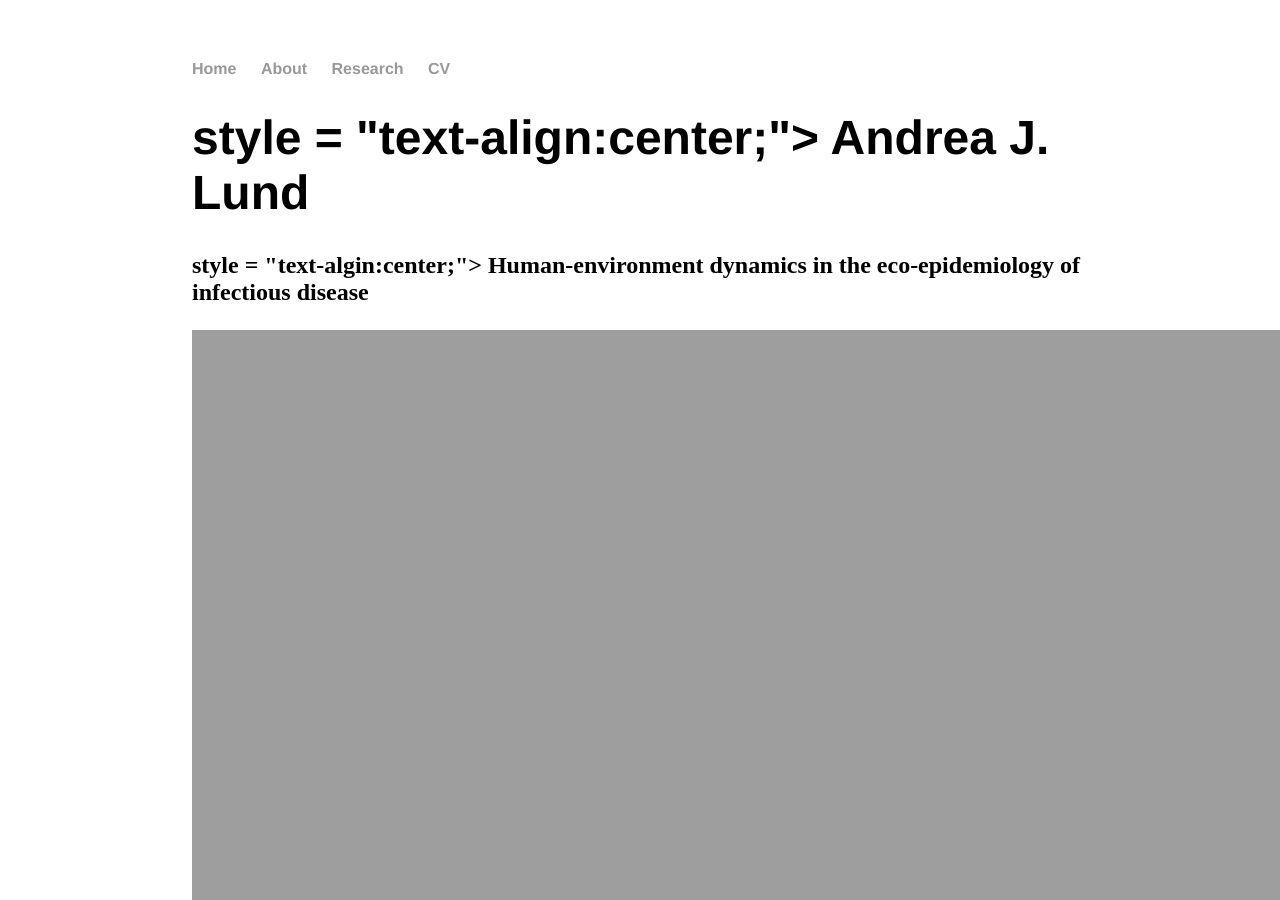
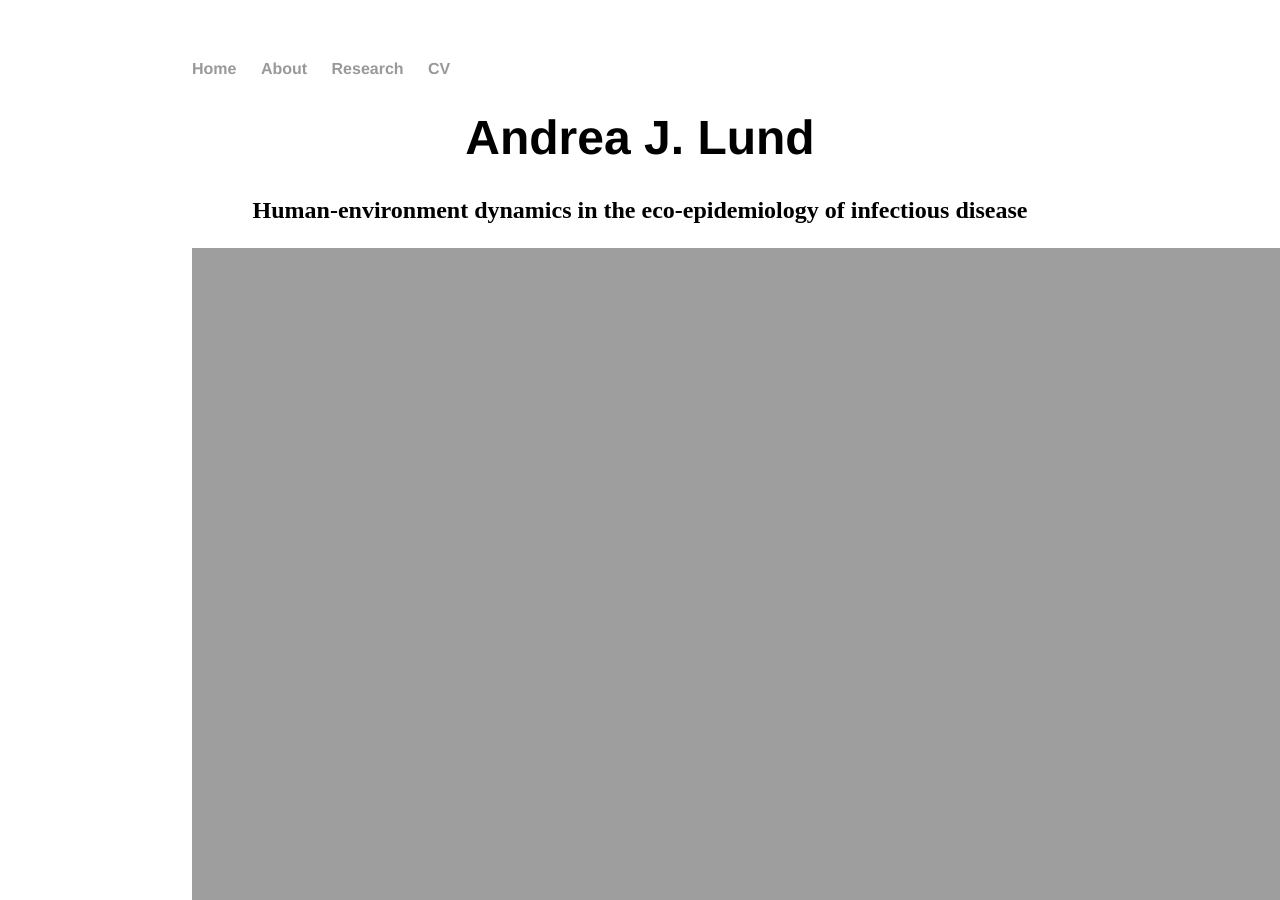
Before and after one commit to andjanlund/andjanlund.github.io, a Jekyll site: the page built from index.html, in a window 1280 px wide and 900 px high. Built offline with Jekyll 4.4.1, drawn with Linux system fonts in a browser that asks for light colours.

Commit message:
fixing headings one last time

```diff
--- a/index.html
+++ b/index.html
@@ -4,8 +4,8 @@ title: Andrea J. Lund
 ---
 <div class="blurb">
 
-	<h1>style = "text-align:center;"> Andrea J. Lund</h1>
-	<h2>style = "text-algin:center;"> Human-environment dynamics in the eco-epidemiology of infectious disease</h2>
+	<h1 style = "text-align:center;"> Andrea J. Lund</h1>
+	<h2 style = "text-align:center;"> Human-environment dynamics in the eco-epidemiology of infectious disease</h2>
 
   <p align = center><img src = "/images/landscapes/DJI_0018_Moment(2).jpg" align = "center" width = 1200/><br>   Photo credit: Andy Chamberlin</p>
 
```
